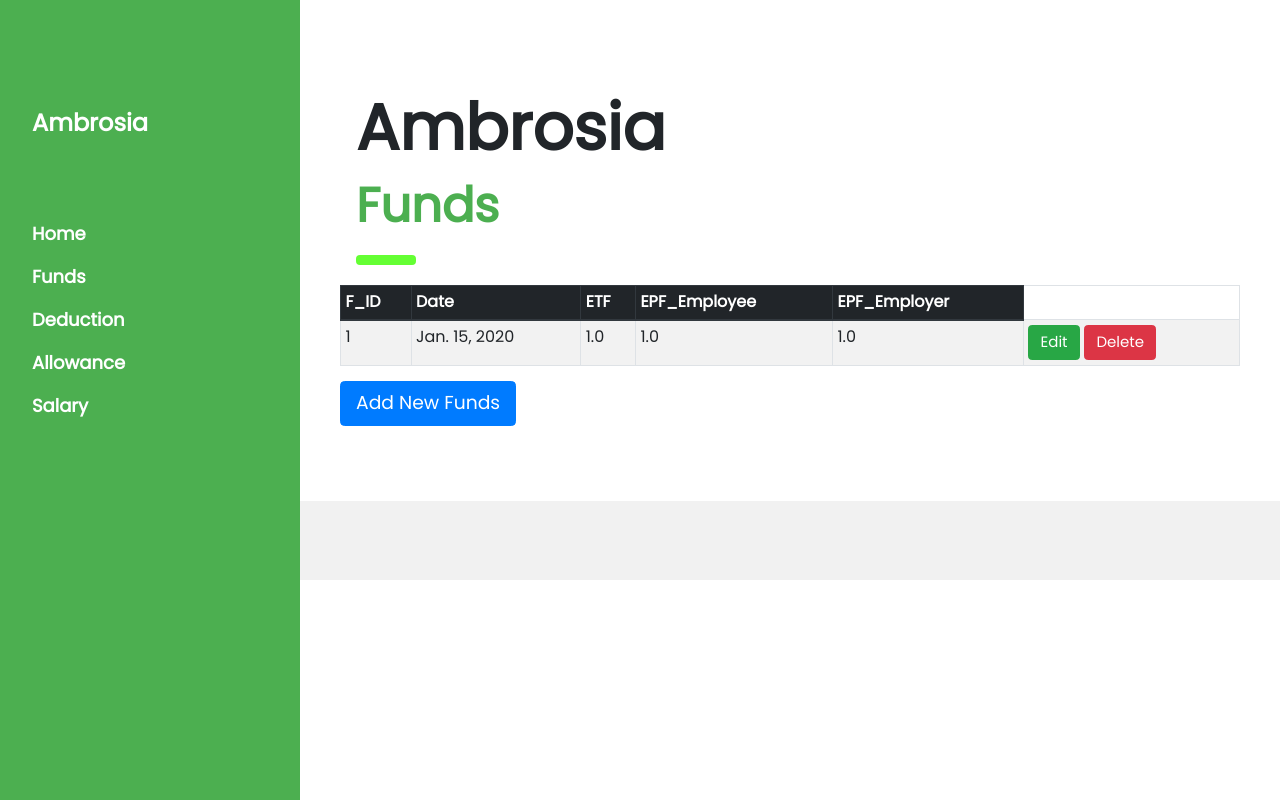
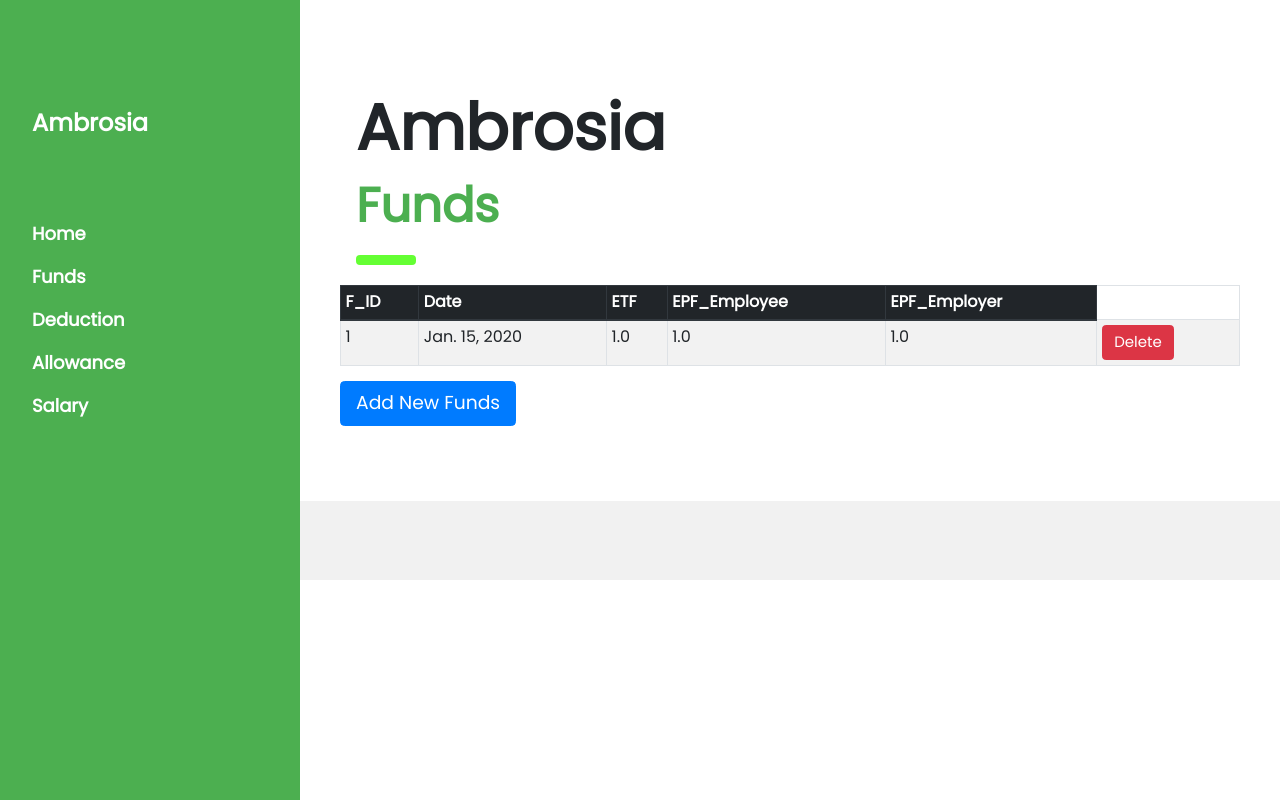
Before and after one commit to viduraperera/Ambrosia, a Django app: page /emp_fund_view/ in a window 1280 px wide. Run offline with Django 3.2, Linux system fonts and the light colour scheme; tables that the repository leaves empty hold one stand-in row (values such as "Sample post"); some libraries are stand-ins or nearby versions.

```diff
--- a/templates/funds_table.html
+++ b/templates/funds_table.html
@@ -69,7 +69,6 @@ body {font-size:16px;}
             <td>{{ fund.epf_employee}}</td>
             <td>{{ fund.epf_employer}}</td>
             <td>
-                <a href="/emp_funds_edit{{ fund.id }}"><span class="btn btn-success">Edit</span></a>
                 <a href="/emp_funds_delete{{ fund.id }}" class="btn btn-danger">Delete</a>
             </td>
         </tr>
```
Also changed, not shown: Ambrosia_Project/models.py (line endings or trailing spaces).
